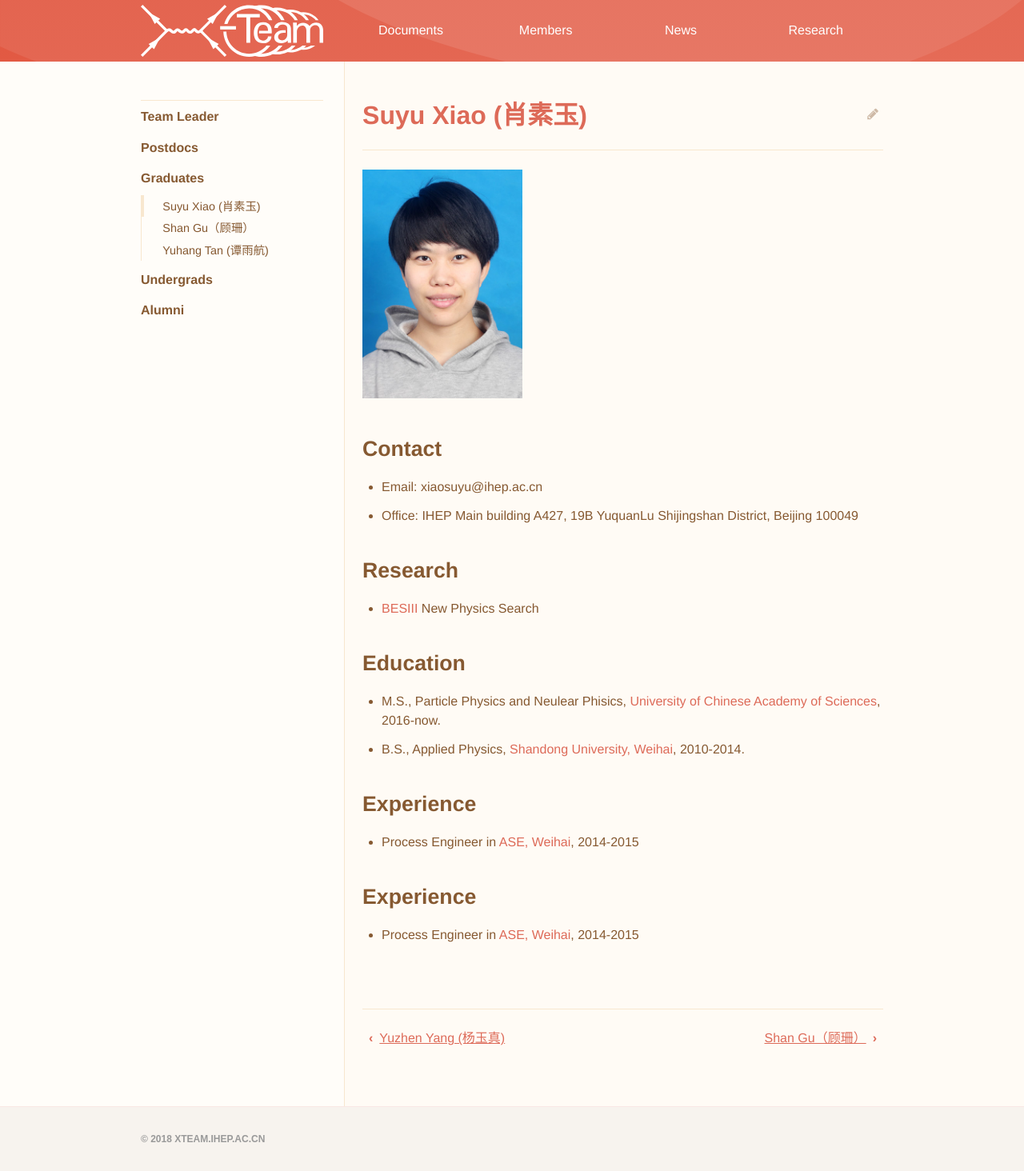
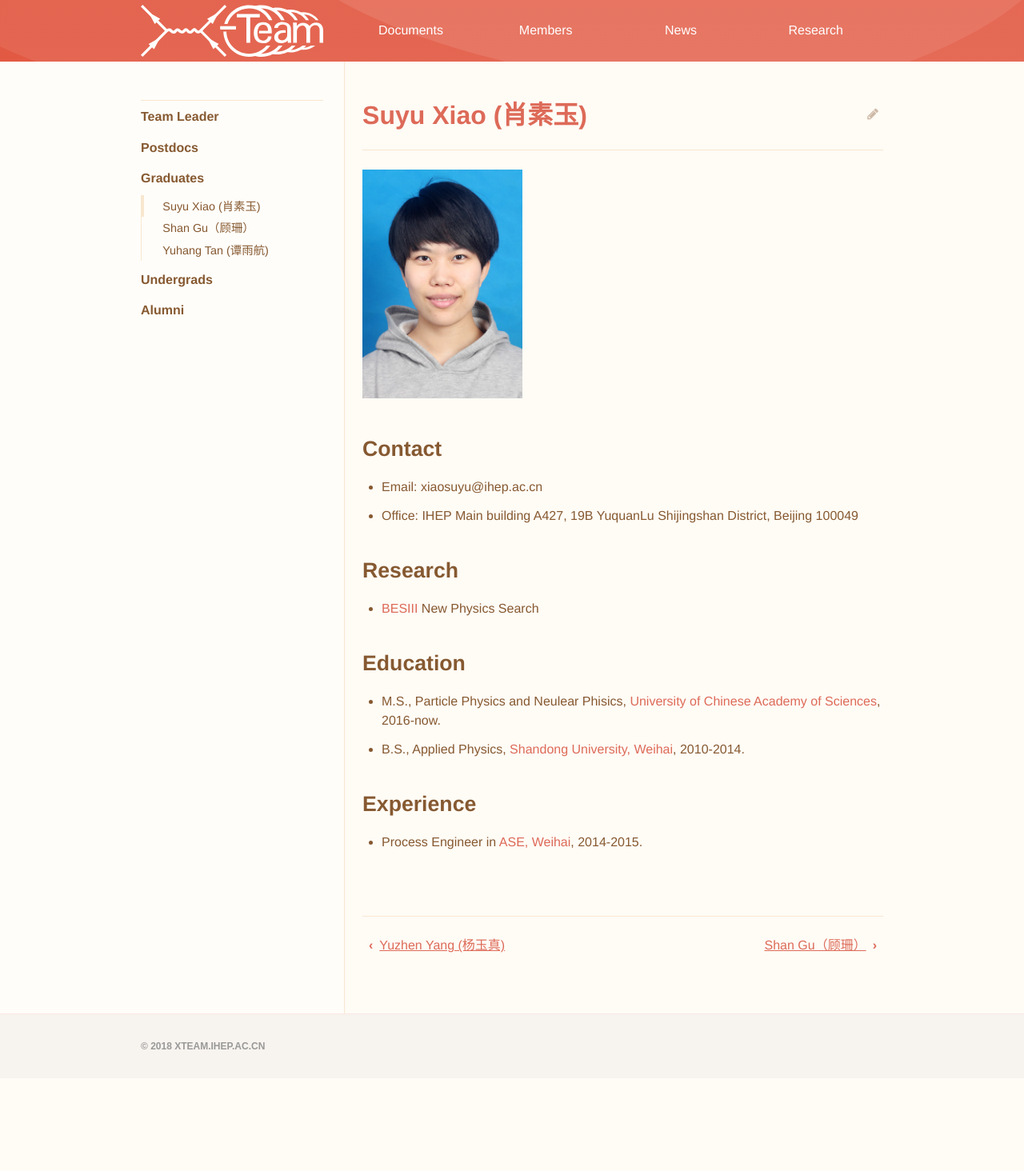
Before and after one commit to dt-np/xteam, a Jekyll site: the page built from _members/Suyu_Xiao.md, in a window 1280 px wide. Shown: the whole page at 80% size. Built offline with Jekyll 4.4.1, drawn with Linux system fonts in a browser that asks for light colours; after the commit the page ends 1348 px from its top, so only the background shows below that.

Commit message:
Update Suyu_Xiao.md

```diff
--- a/_members/Suyu_Xiao.md
+++ b/_members/Suyu_Xiao.md
@@ -17,8 +17,4 @@ title: Suyu Xiao (肖素玉)
 - B.S., Applied Physics, [Shandong University, Weihai](http://www.wh.sdu.edu.cn), 2010-2014.
 
 ## Experience
-- Process Engineer in [ASE, Weihai](http://www.aseglobal.com/ch/), 2014-2015
-
-
-## Experience
-- Process Engineer in [ASE, Weihai](http://www.aseglobal.com/ch/), 2014-2015
+- Process Engineer in [ASE, Weihai](http://www.aseglobal.com/ch/), 2014-2015.
```
